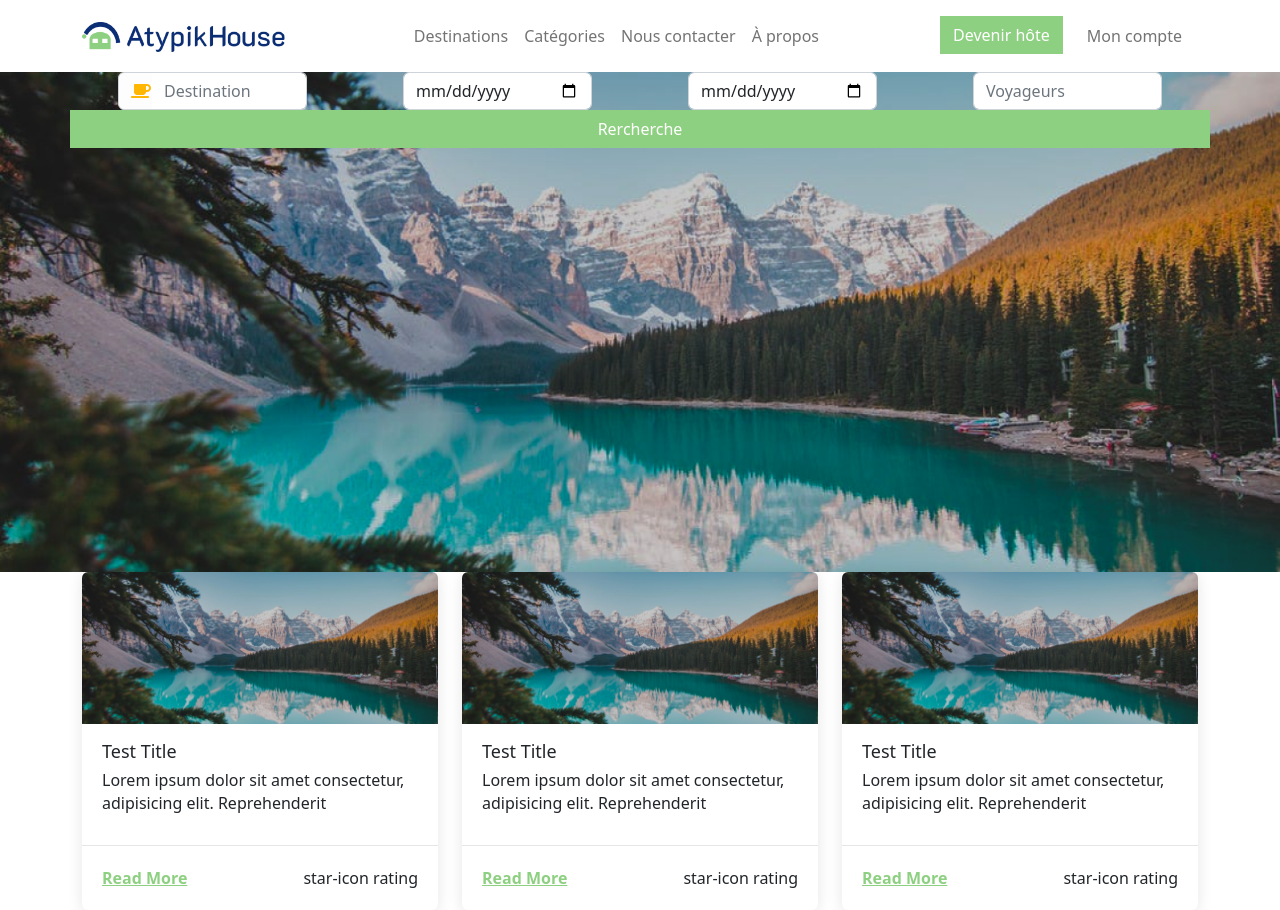
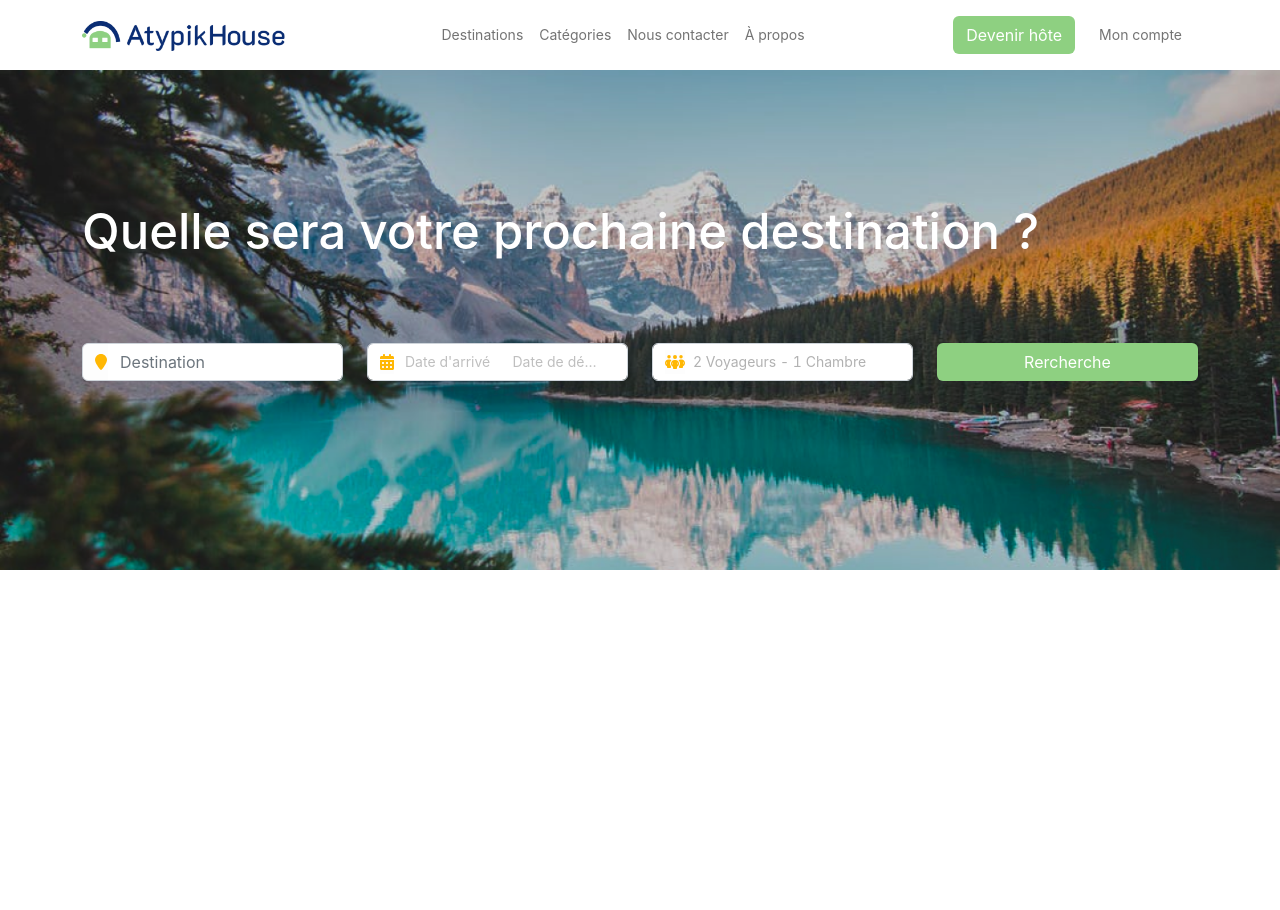
Before and after one commit to hamzalimouni/atypikhouse-client, a React (Create React App) app: page / in a window 1280 px wide. After the commit the page ends 800 px from the top, so only its background shows below. Built offline with nearby package versions, Linux system fonts and the light colour scheme.

Commit message:
Edited: search form done

```diff
--- a/src/assets/css/main.css
+++ b/src/assets/css/main.css
@@ -3,9 +3,11 @@
 
 :root {
     --main-color: #8ED081;
+    --main-color-hovered: #83c177;
     --second-color: #FDFDFD;
     --icon-color: #FFB703;
     --transition-main-value: 0.3s;
+    --bs-primary: #8ED081;
 }
 
 * {
@@ -23,10 +25,25 @@ body {
     /* font-family: 'Courier New', Courier, monospace; */
 }
 
-.atypik-btn {
+
+.btn-atypik {
     background-color: var(--main-color) !important;
-    color: white;
-    border-radius: 0;
+    color: white !important;
+}
+
+.btn-atypik:hover {
+    background-color: var(--main-color-hovered) !important;
+    color: white !important;
+}
+
+.btn-atypik:active {
+    background-color: var(--main-color-hovered) !important;
+    color: white !important;
+}
+
+.atypik-sm-text {
+    color: #b2b2b2;
+    font-size: 14px;
 }
 
 /* .container {
@@ -90,4 +107,17 @@ body {
     /* border: 1px solid #8ED081 */
 }
 
+.ant-picker-focused {
+    box-shadow: none !important
+}
+
+.ant-picker-range .ant-picker-active-bar {
+    background: var(--icon-color) !important
+}
+
+.sbTitle {
+    color: white !important;
+    font-size: 3.5em;
+}
+
 /* End Global Rules */
--- a/src/components/Navbar.jsx
+++ b/src/components/Navbar.jsx
@@ -19,7 +19,7 @@ const AppNavbar = () => {
                         <Nav.Link href="">À propos</Nav.Link>
                     </Nav>
                     <Nav>
-                        <Nav.Link href=""><Button variant="flat" className='atypik-btn'>Devenir hôte</Button></Nav.Link>
+                        <Nav.Link href=""><Button variant="atypik">Devenir hôte</Button></Nav.Link>
                         <Nav.Link>
                             <NavDropdown title="Mon compte">
                                 <NavDropdown.Item href="">Connexion</NavDropdown.Item>
--- a/src/components/SearchForm.jsx
+++ b/src/components/SearchForm.jsx
@@ -1,47 +1,132 @@
-import React from 'react'
+import React, { useState } from 'react'
+import 'antd/dist/antd.css';
 import 'bootstrap/dist/css/bootstrap.min.css';
 import '../assets/css/main.css'
 import '../assets/css/navbar.css'
 import bg from '../assets/img/bg.png';
+import { Container, Row, Col, Form, Button, InputGroup, Badge } from 'react-bootstrap';
+import { FontAwesomeIcon } from '@fortawesome/react-fontawesome'
+import { faCalendar, faCalendarDays, faCoffee, faLocationPin, faPeopleArrows, faPeopleGroup } from '@fortawesome/free-solid-svg-icons'
+import 'react-date-range/dist/styles.css'; // main css file
+import 'react-date-range/dist/theme/default.css'; // theme css file
+import moment from 'moment';
+import { DatePicker, Popover } from 'antd';
 
-import { Container, Row, Col, Form, Button, InputGroup } from 'react-bootstrap';
-import { FontAwesomeIcon } from '@fortawesome/react-fontawesome'
-import { faCoffee } from '@fortawesome/free-solid-svg-icons'
+
+const { RangePicker } = DatePicker;
 
 
 const SearchForm = () => {
+    const disabledDate = (current) => {
+        return current && current < moment().endOf('day');
+    };
+    const [options, setOptions] = useState({
+        travelers: 2,
+        rooms: 1
+    });
+    const handleOptions = (name, operation) => {
+        setOptions(prev => {
+            return {
+                ...prev, [name]: operation === "+" ? options[name] + 1 : options[name] - 1
+            }
+        })
+    }
     return (
-        <Container fluid className='p-0' style={{
+        <Container fluid className='p-0 d-flex align-items-center justify-content-center' style={{
             height: 500, backgroundImage: `url(${bg})`, backgroundPosition: 'center',
             backgroundSize: 'cover',
             backgroundRepeat: 'no-repeat',
         }}>
+
             <Container className="align-items-center">
                 <Row className="align-items-center">
-                    <Col md className='px-5'>
+                    <h1 className='sbTitle'>Quelle sera votre prochaine destination ?</h1>
+                </Row>
+                <Row className="align-items-center my-5">
+                    <Col lg className='py-2'>
                         <InputGroup className='atypik-input'>
-                            <InputGroup.Text className='icon'><FontAwesomeIcon icon={faCoffee} /></InputGroup.Text>
+                            <InputGroup.Text className='icon'><FontAwesomeIcon icon={faLocationPin} /></InputGroup.Text>
                             <Form.Control className='input'
                                 placeholder="Destination"
                             />
                         </InputGroup>
                     </Col>
-                    <Col md className='px-5'>
-                        <Form.Control type="date" placeholder="Date d'arrivée" />
+                    <Col lg className='py-2'>
+                        <div className='atypik-input form-control py-0'>
+                            <div className='w-100 d-flex align-items-center' style={{ height: "36px" }}>
+                                <div className="icon"><FontAwesomeIcon icon={faCalendarDays} /></div>
+                                <RangePicker
+                                    disabledDate={disabledDate}
+                                    style={{ border: "none" }}
+                                    placeholder={["Date d'arrivé", "Date de départ"]}
+                                    suffixIcon=""
+                                    separator="" />
+                            </div>
+
+                        </div>
+
                     </Col>
-                    <Col md className='px-5'>
-                        <Form.Control type="date" placeholder="Date de départ" />
+                    <Col lg className='py-2'>
+                        <div className='atypik-input form-control py-0'>
+                            <div className='w-100 d-flex align-items-center' style={{ height: "36px" }}>
+                                <div className="icon"><FontAwesomeIcon icon={faPeopleGroup} /></div>
+                                <Popover placement="bottom" content={
+                                    <div>
+                                        <div className="row py-2">
+                                            <span className="col">
+                                                Voyageurs
+                                            </span>
+                                            <div className="col d-flex justify-content-center align-items-center">
+                                                <Button variant="atypik" size="sm" style={{ width: "35px" }}
+                                                    onClick={() => {
+                                                        handleOptions("travelers", "-")
+                                                    }}
+                                                    disabled={options.travelers <= 1}>-</Button>
+                                                <Badge bg="light" text="dark" className='mx-2'>
+                                                    {options.travelers}
+                                                </Badge>
+                                                <Button variant="atypik" size="sm" style={{ width: "35px" }}
+                                                    onClick={() => {
+                                                        handleOptions("travelers", "+")
+                                                    }}>+</Button>
+                                            </div>
+                                        </div>
+                                        <div className="row py-2">
+                                            <span className="col">
+                                                Chambres
+                                            </span>
+                                            <div className="col d-flex justify-content-center align-items-center">
+                                                <Button variant="atypik" size="sm" style={{ width: "35px" }}
+                                                    onClick={() => {
+                                                        handleOptions("rooms", "-")
+                                                    }}
+                                                    disabled={options.rooms <= 1}>-</Button>
+                                                <Badge bg="light" text="dark" className='mx-2'>
+                                                    {options.rooms}
+                                                </Badge>
+                                                <Button variant="atypik" size="sm" style={{ width: "35px" }}
+                                                    onClick={() => {
+                                                        handleOptions("rooms", "+")
+                                                    }}>+</Button>
+                                            </div>
+                                        </div>
+                                    </div>
+                                } trigger="click">
+                                    <span className='ms-2 atypik-sm-text'>
+                                        {options.travelers} Voyageurs - {options.rooms} Chambre
+                                    </span>
+                                </Popover>
+                            </div>
+                        </div>
                     </Col>
-                    <Col md className='px-5'>
-                        <Form.Control type="text" placeholder="Voyageurs" />
+                    <Col lg className='py-2'>
+                        <Button variant="atypik" className="w-100" >Rercherche</Button>
                     </Col>
-                </Row>
-                <Row>
-                    <Button variant="flat" className='atypik-btn mx-auto' >Rercherche</Button>
+
                 </Row>
 
             </Container>
-        </Container>
+        </Container >
     )
 }
 
--- a/src/pages/Home.jsx
+++ b/src/pages/Home.jsx
@@ -9,13 +9,13 @@ const Home = () => {
         <div>
             <Navbar />
             <SearchForm />
-            <Container>
+            {/* <Container>
                 <Row>
                     <Col><CardHouse /></Col>
                     <Col><CardHouse /></Col>
                     <Col><CardHouse /></Col>
                 </Row>
-            </Container>
+            </Container> */}
         </div >
     )
 }
```
Also changed, not shown: package.json (+5 -2 lines), 1 other file (tests, documents, lock files or other folders).
